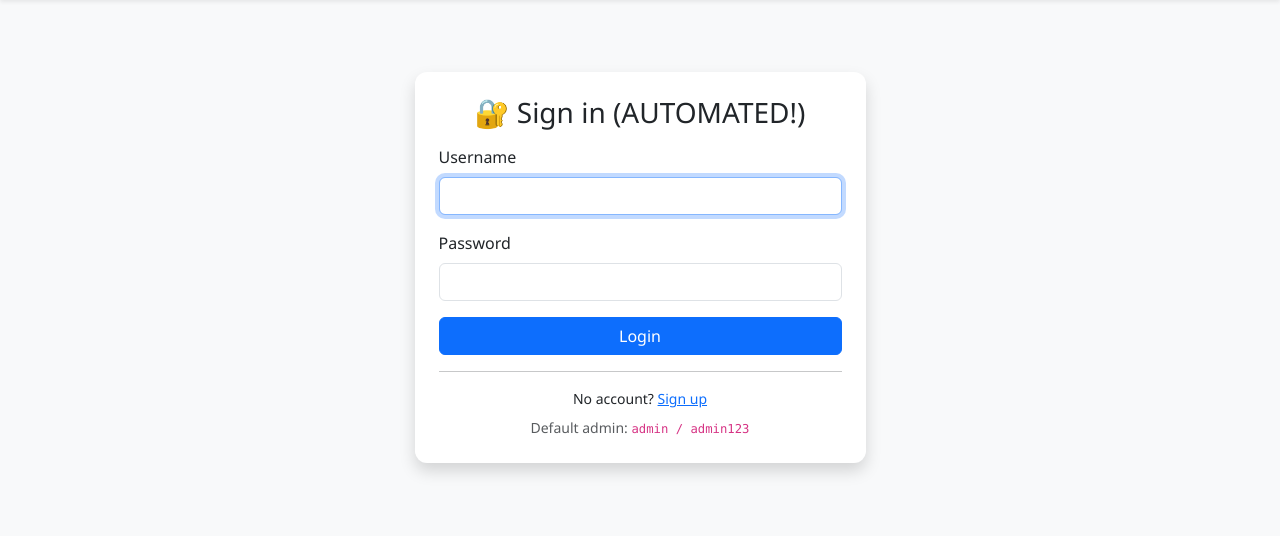
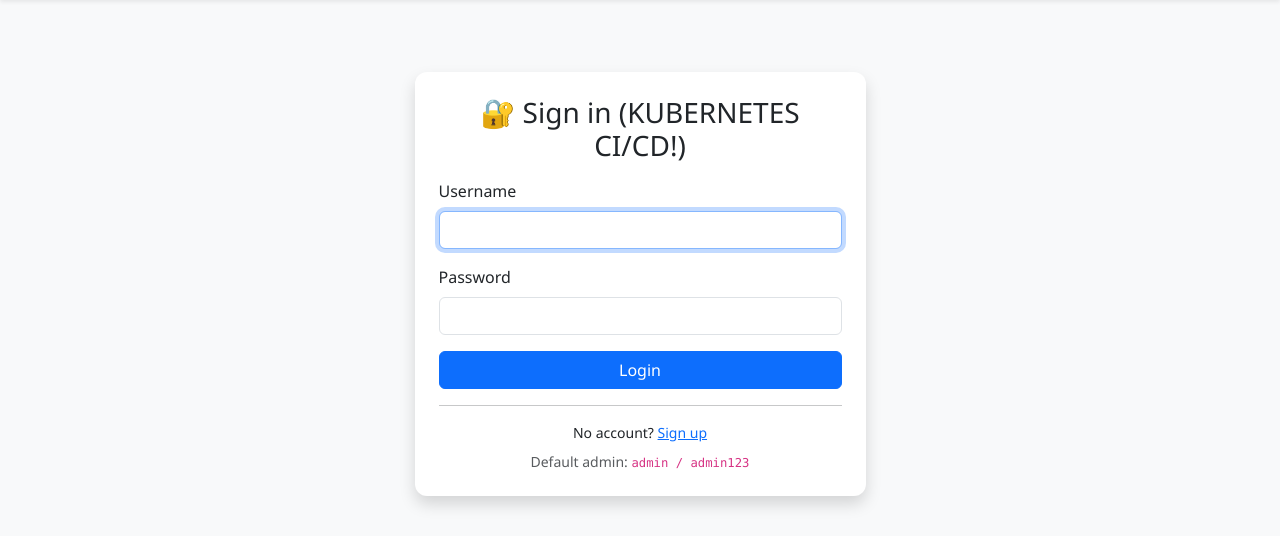
Before and after one commit to malkamanuranga/flask-cicd-app, a Flask app: page /login in a window 1280 px wide. Shown: the part 55-591 px from the top of the page. Run offline with Flask 3, Linux system fonts and the light colour scheme.

Commit message:
test: trigger k8s deployment

```diff
--- a/templates/login.html
+++ b/templates/login.html
@@ -5,7 +5,7 @@
     <div class="col-md-5">
         <div class="card shadow border-0 mt-5">
             <div class="card-body p-4">
-                <h3 class="mb-3 text-center">🔐 Sign in (AUTOMATED!)</h3>
+                <h3 class="mb-3 text-center">🔐 Sign in (KUBERNETES CI/CD!)</h3>
                 <form method="POST">
                     <div class="mb-3">
                         <label class="form-label">Username</label>
```
